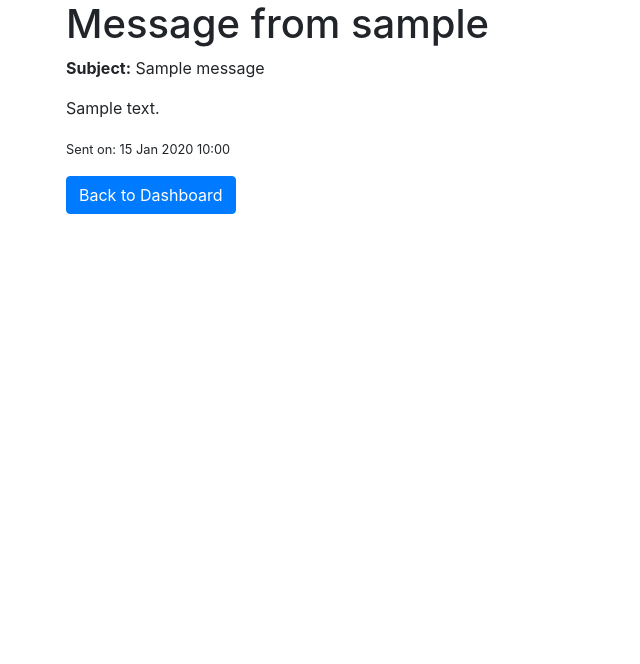
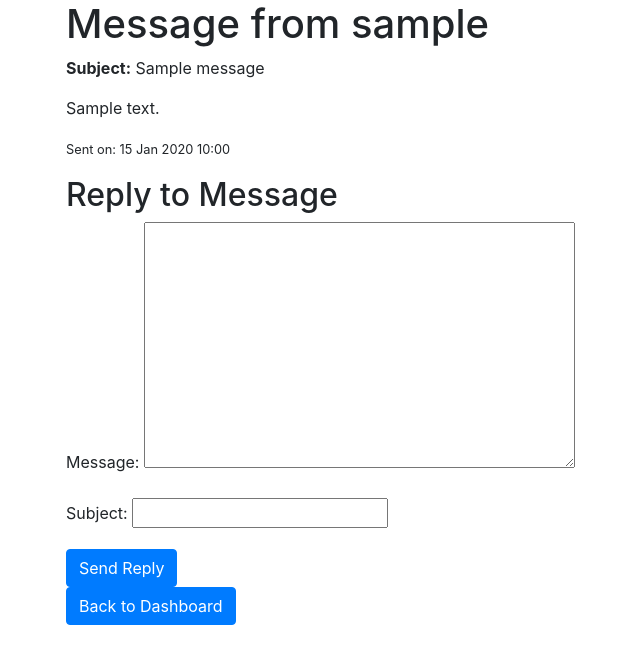
Before and after one commit to Budbomber/Frollab, a Django app: page /message/1/ in a window 1280 px wide. Shown: the top 664 px of the page, without its empty margins (19-659 px from the left). Run offline with Django 4.2, Linux system fonts and the light colour scheme; a user stored in the database is signed in; tables that the repository leaves empty hold one stand-in row (values such as "Sample post"); some libraries are stand-ins or nearby versions.

Commit message:
Add reply functionality to messaging feature
A reply functionality has been added to allow for back-and-forth messaging between users. The `forms.py` file was created to handle the form used for replying messages. In `views.py`, the `view_message` view now includes the logic for handling message replies using the `ReplyForm`. The template `message_detail.html` now includes a form that allows users to reply to a message. These changes allow for a more interactive and fluid communication system.

```diff
--- /dev/null
+++ b/apps/communication/forms.py
@@ -0,0 +1,8 @@
+from django import forms
+from apps.communication.models import Message
+
+
+class ReplyForm(forms.ModelForm):
+    class Meta:
+        model = Message
+        fields = ['message', 'subject', 'message']
--- a/apps/communication/models.py
+++ b/apps/communication/models.py
@@ -10,7 +10,5 @@ class Message(models.Model):
     created_at = models.DateTimeField(auto_now_add=True)
     updated_at = models.DateTimeField(auto_now=True)
     is_read = models.BooleanField(default=False)
-
-
 def __str__(self):
     return f'{self.sender} sent a message to {self.receiver} Entitled: {self.subject}'
--- a/apps/communication/views.py
+++ b/apps/communication/views.py
@@ -2,15 +2,24 @@ from django.contrib.auth.decorators import login_required
 from django.shortcuts import render, get_object_or_404, redirect
 from django.views.decorators.http import require_POST
 
+from apps.communication.forms import ReplyForm
 from apps.communication.models import Message
 
 
 @login_required
 def view_message(request, message_id):
     message = get_object_or_404(Message, id=message_id, receiver=request.user)
-    message.is_read = True
-    message.save()
-    return render(request, 'messaging/message_detail.html', {'message': message})
+    reply_form = ReplyForm(request.POST or None)
+
+    if request.method == 'POST' and reply_form.is_valid():
+        reply = reply_form.save(commit=False)
+        reply.sender = request.user
+        reply.receiver = message.sender
+        reply.subject = f'Re: {message.subject}'
+        reply.save()
+        return redirect('view_message', message_id=message_id)
+    return render(request, 'messaging/message_detail.html',
+                  {'message': message, 'reply_form': reply_form})
 
 
 @login_required
--- a/templates/messaging/message_detail.html
+++ b/templates/messaging/message_detail.html
@@ -11,7 +11,20 @@
     <p><strong>Subject:</strong> {{ message.subject }}</p>
     <p>{{ message.message }}</p>
     <p><small>Sent on: {{ message.created_at|date:"d M Y H:i" }}</small></p>
+
+    <div class="reply-form">
+        <h2>Reply to Message</h2>
+        <form method="post">
+            {% csrf_token %}
+            {{ reply_form.as_p }}
+            <button type="submit" class="btn btn-primary">Send Reply</button>
+        </form>
+    </div>
     <a href="{% url 'dashboard' %}" class="btn btn-primary">Back to Dashboard</a>
 </div>
+
+<script src="https://code.jquery.com/jquery-3.3.1.slim.min.js"></script>
+<script src="https://cdn.jsdelivr.net/npm/@popperjs/core@2.11.6/dist/umd/popper.min.js"></script>
+<script src="https://stackpath.bootstrapcdn.com/bootstrap/4.3.1/js/bootstrap.min.js"></script>
 </body>
 </html>
```
